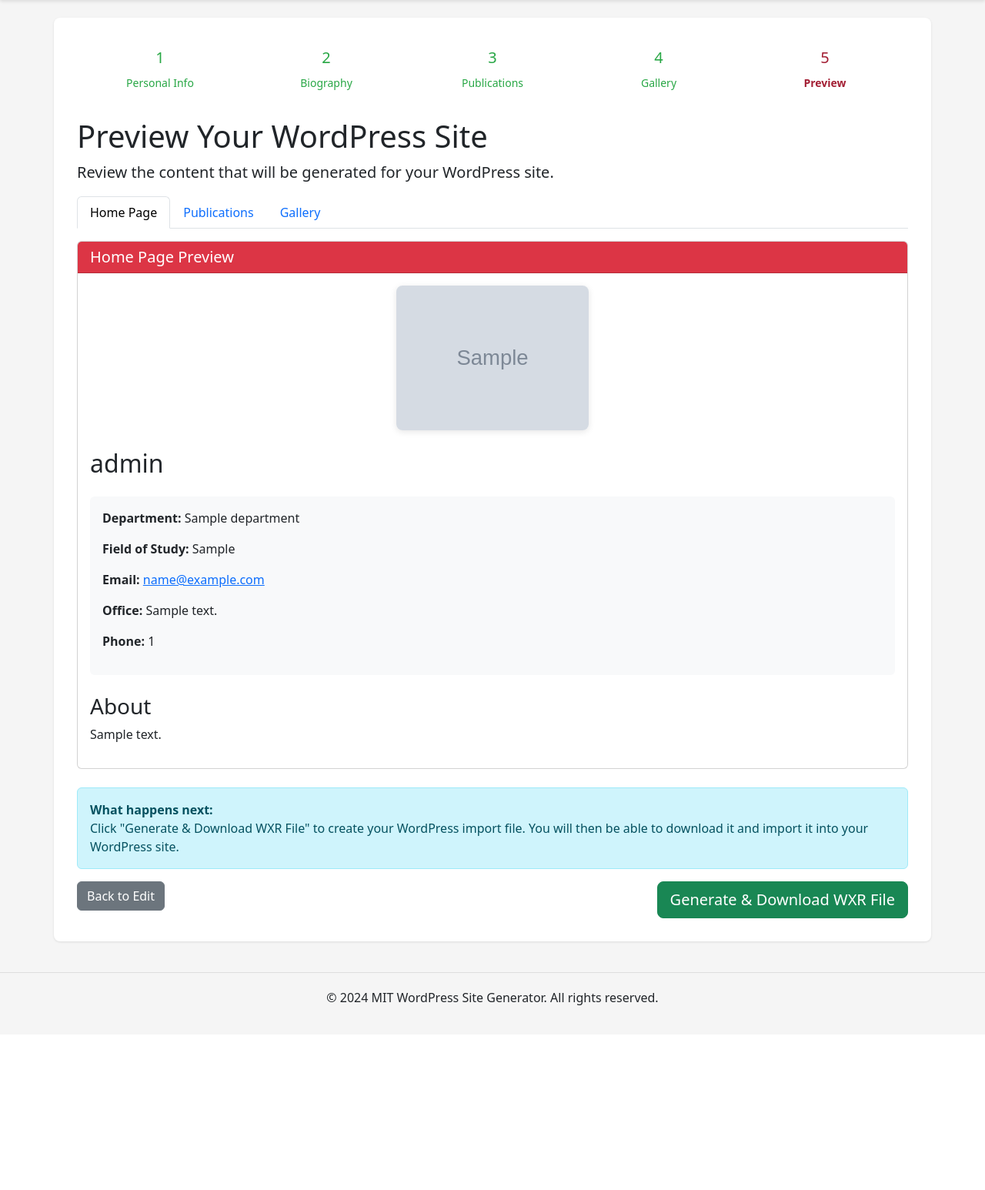
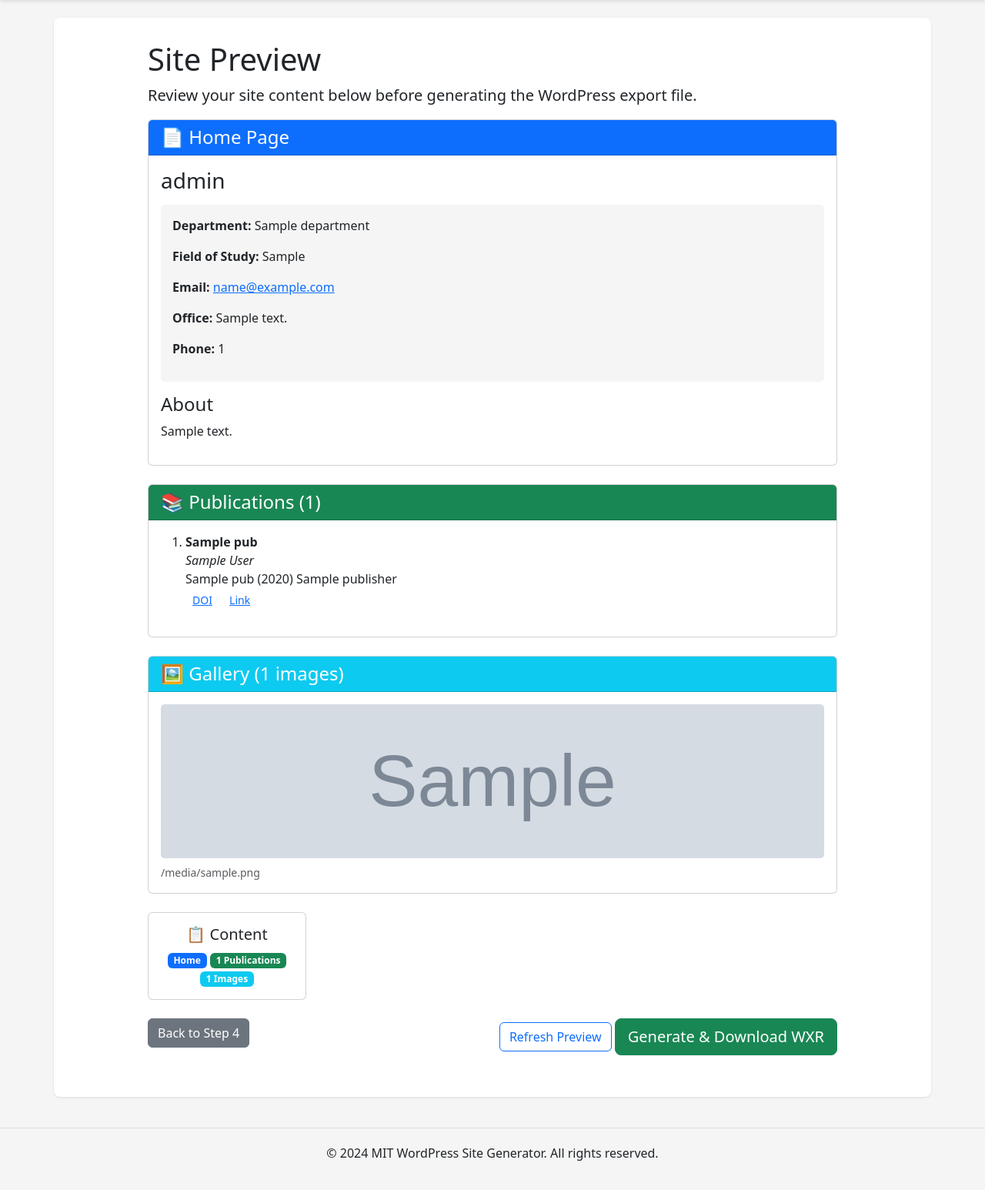
Before and after one commit to dablum857/wordpress-site-generator, a Flask app: template templates/wizard/preview.html in a window 1280 px wide. Shown: the part 57-1603 px from the top of the page at 77% size. Before the commit the page ends 1363 px from the top, so only its background shows below. Run offline with Flask 3, Linux system fonts and the light colour scheme; tables that the repository leaves empty hold one stand-in row (values such as "Sample post"); the template is opened without the code that fills it: values that come from a table or form of the project are taken from there, most other values are stand-ins (such as "Sample title", 1, 10 or a date in 2020); grey boxes marked "Sample" are stand-in pictures.

Commit message:
additional changes for publications

```diff
--- a/templates/wizard/preview.html
+++ b/templates/wizard/preview.html
@@ -4,75 +4,19 @@
 
 {% block content %}
 <div class="row">
-    <div class="col-md-12">
-        <!-- Step Indicator -->
-        <div class="step-indicator mb-4">
-            <div class="step completed">
-                <div class="h5">1</div>
-                <small>Personal Info</small>
-            </div>
-            <div class="step completed">
-                <div class="h5">2</div>
-                <small>Biography</small>
-            </div>
-            <div class="step completed">
-                <div class="h5">3</div>
-                <small>Publications</small>
-            </div>
-            <div class="step completed">
-                <div class="h5">4</div>
-                <small>Gallery</small>
-            </div>
-            <div class="step active">
-                <div class="h5">5</div>
-                <small>Preview</small>
-            </div>
-        </div>
+    <div class="col-md-10 offset-md-1">
+        <h1>Site Preview</h1>
+        <p class="lead">Review your site content below before generating the WordPress export file.</p>
 
-        <h1>Preview Your WordPress Site</h1>
-        <p class="lead">Review the content that will be generated for your WordPress site.</p>
-
-        <ul class="nav nav-tabs mb-3" role="tablist">
-            <li class="nav-item" role="presentation">
-                <button class="nav-link active" id="home-tab" data-bs-toggle="tab" data-bs-target="#home" type="button" role="tab" aria-controls="home" aria-selected="true">
-                    Home Page
-                </button>
-            </li>
-            {% if publications %}
-                <li class="nav-item" role="presentation">
-                    <button class="nav-link" id="publications-tab" data-bs-toggle="tab" data-bs-target="#publications" type="button" role="tab" aria-controls="publications" aria-selected="false">
-                        Publications
-                    </button>
-                </li>
-            {% endif %}
-            {% if gallery_images %}
-                <li class="nav-item" role="presentation">
-                    <button class="nav-link" id="gallery-tab" data-bs-toggle="tab" data-bs-target="#gallery" type="button" role="tab" aria-controls="gallery" aria-selected="false">
-                        Gallery
-                    </button>
-                </li>
-            {% endif %}
-        </ul>
-
-        <div class="tab-content">
-            <!-- Home Page Tab -->
-            <div class="tab-pane fade show active" id="home" role="tabpanel" aria-labelledby="home-tab">
-                <div class="card">
-                    <div class="card-header bg-danger text-white">
-                        <h5 class="mb-0">Home Page Preview</h5>
+        <!-- Home Page Preview -->
+        <div class="card mb-4">
+            <div class="card-header bg-primary text-white">
+                <h4 class="mb-0">📄 Home Page</h4>
             </div>
             <div class="card-body">
-                        {% if step1_data.profile_picture %}
-                            <div class="text-center mb-4">
-                                <img src="/uploads/{{ site.id }}/{{ step1_data.profile_picture }}" alt="Profile Picture" style="max-width: 250px; border-radius: 8px; box-shadow: 0 2px 8px rgba(0,0,0,0.1);">
-                            </div>
-                        {% endif %}
-
-                        {% if step1_data.title_role %}
-                            <h2>{{ step1_data.title_role }}</h2>
-                        {% endif %}
-
-                        <div class="contact-info my-4 p-3 bg-light rounded">
+                {% if step1_data %}
+                    <h3>{{ step1_data.title_role }}</h3>
+                    <div style="background-color: #f5f5f5; padding: 15px; margin: 15px 0; border-radius: 5px;">
                         {% if step1_data.department %}
                             <p><strong>Department:</strong> {{ step1_data.department }}</p>
                         {% endif %}
@@ -89,78 +33,113 @@
                             <p><strong>Phone:</strong> {{ step1_data.phone_number }}</p>
                         {% endif %}
                     </div>
+                {% endif %}
 
-                        {% if step2_data.biography %}
-                            <h3>About</h3>
+                {% if step2_data %}
+                    <h4>About</h4>
                     <p>{{ step2_data.biography }}</p>
                 {% endif %}
             </div>
         </div>
-            </div>
 
-            <!-- Publications Tab -->
-            {% if publications %}
-                <div class="tab-pane fade" id="publications" role="tabpanel" aria-labelledby="publications-tab">
-                    <div class="card">
-                        <div class="card-header bg-danger text-white">
-                            <h5 class="mb-0">Publications Page Preview</h5>
+        <!-- Publications Preview -->
+        {% if all_publications %}
+            <div class="card mb-4">
+                <div class="card-header bg-success text-white">
+                    <h4 class="mb-0">📚 Publications ({{ all_publications|length }})</h4>
                 </div>
                 <div class="card-body">
-                            <h2>Publications</h2>
                     <ol>
-                                {% for pub in publications %}
+                        {% for pub in all_publications %}
                             <li>
-                                        {% if pub.get('author') %}{{ pub['author'] }}.{% endif %}
-                                        {% if pub.get('title') %} "{{ pub['title'] }}."{% endif %}
-                                        {% if pub.get('journal') %} <em>{{ pub['journal'] }}</em>{% elif pub.get('booktitle') %} In <em>{{ pub['booktitle'] }}</em>{% endif %}
-                                        {% if pub.get('publisher') %} {{ pub['publisher'] }}{% endif %}
-                                        {% if pub.get('year') %} ({{ pub['year'] }}){% endif %}
-                                        {% if pub.get('doi') %} <a href="https://doi.org/{{ pub['doi'] }}" target="_blank">DOI</a>{% elif pub.get('url') %} <a href="{{ pub['url'] }}" target="_blank">Link</a>{% endif %}
+                                {% if pub is mapping %}
+                                    <!-- BibTeX publication (dictionary) -->
+                                    <strong>{{ pub.get('title', 'Untitled') }}</strong><br>
+                                    {% if pub.get('author') %}
+                                        <em>{{ pub.get('author') }}</em><br>
+                                    {% endif %}
+                                    {% if pub.get('journal') %}
+                                        {{ pub.get('journal') }}
+                                    {% endif %}
+                                    {% if pub.get('year') %}
+                                        ({{ pub.get('year') }})
+                                    {% endif %}
+                                    {% if pub.get('doi') %}
+                                        <a href="https://doi.org/{{ pub.get('doi') }}" target="_blank" class="btn btn-sm btn-link">DOI</a>
+                                    {% endif %}
+                                    {% if pub.get('url') %}
+                                        <a href="{{ pub.get('url') }}" target="_blank" class="btn btn-sm btn-link">Link</a>
+                                    {% endif %}
+                                {% else %}
+                                    <!-- Manual publication (ManualPublication object) -->
+                                    <strong>{{ pub.title }}</strong><br>
+                                    <em>{{ pub.author }}</em><br>
+                                    {% if pub.journal_or_booktitle %}
+                                        {{ pub.journal_or_booktitle }}
+                                    {% endif %}
+                                    {% if pub.publication_year %}
+                                        ({{ pub.publication_year }})
+                                    {% endif %}
+                                    {% if pub.publisher %}
+                                        {{ pub.publisher }}<br>
+                                    {% endif %}
+                                    {% if pub.doi %}
+                                        <a href="https://doi.org/{{ pub.doi }}" target="_blank" class="btn btn-sm btn-link">DOI</a>
+                                    {% endif %}
+                                    {% if pub.url %}
+                                        <a href="{{ pub.url }}" target="_blank" class="btn btn-sm btn-link">Link</a>
+                                    {% endif %}
+                                {% endif %}
                             </li>
                         {% endfor %}
                     </ol>
                 </div>
             </div>
-                </div>
         {% endif %}
 
-            <!-- Gallery Tab -->
+        <!-- Gallery Preview -->
         {% if gallery_images %}
-                <div class="tab-pane fade" id="gallery" role="tabpanel" aria-labelledby="gallery-tab">
-                    <div class="card">
-                        <div class="card-header bg-danger text-white">
-                            <h5 class="mb-0">Gallery Page Preview</h5>
+            <div class="card mb-4">
+                <div class="card-header bg-info text-white">
+                    <h4 class="mb-0">🖼️ Gallery ({{ gallery_images|length }} images)</h4>
                 </div>
                 <div class="card-body">
-                            <h2>Gallery</h2>
-                            <div class="row">
+                    <div style="display: grid; grid-template-columns: repeat(auto-fit, minmax(200px, 1fr)); gap: 15px;">
                         {% for img in gallery_images %}
-                                    <div class="col-md-4 mb-3">
-                                        <img src="/uploads/{{ site.id }}/{{ img }}" alt="Gallery Image" style="width: 100%; border-radius: 8px; box-shadow: 0 2px 8px rgba(0,0,0,0.1);">
+                            <div>
+                                <img src="/uploads/{{ site.id }}/{{ img }}" alt="Gallery Image" style="width: 100%; height: 200px; object-fit: cover; border-radius: 5px;" />
+                                <small class="text-muted d-block mt-2">{{ img }}</small>
                             </div>
                         {% endfor %}
                     </div>
                 </div>
             </div>
+        {% endif %}
+
+        <!-- Summary Stats -->
+        <div class="row mt-4 mb-4">
+            <div class="col-md-3">
+                <div class="card text-center">
+                    <div class="card-body">
+                        <h5 class="card-title">📋 Content</h5>
+                        <p class="mb-0">
+                            <span class="badge bg-primary">Home</span>
+                            {% if all_publications %}<span class="badge bg-success">{{ all_publications|length }} Publications</span>{% endif %}
+                            {% if gallery_images %}<span class="badge bg-info">{{ gallery_images|length }} Images</span>{% endif %}
+                        </p>
                     </div>
-            {% endif %}
                 </div>
-
-        <div class="mt-4">
-            <div class="alert alert-info">
-                <strong>What happens next:</strong>
-                <p class="mb-0">Click "Generate & Download WXR File" to create your WordPress import file. You will then be able to download it and import it into your WordPress site.</p>
             </div>
         </div>
 
-        <div class="d-flex gap-2 justify-content-between">
+        <!-- Action Buttons -->
+        <div class="d-flex gap-2 justify-content-between mt-4 mb-4">
             <div>
-                <a href="/wizard/{{ site.id }}/step/4" class="btn btn-secondary">Back to Edit</a>
+                <a href="/wizard/{{ site.id }}/step/4" class="btn btn-secondary">Back to Step 4</a>
             </div>
             <div>
-                <a href="/export/generate/{{ site.id }}" class="btn btn-success btn-lg">
-                    Generate & Download WXR File
-                </a>
+                <a href="/export/preview/{{ site.id }}" class="btn btn-outline-primary">Refresh Preview</a>
+                <a href="/export/generate/{{ site.id }}" class="btn btn-success btn-lg">Generate & Download WXR</a>
             </div>
         </div>
     </div>
```
Also changed, not shown: routes/export.py (+24 -14 lines). Lines whose indentation alone changed are shown as unchanged.
